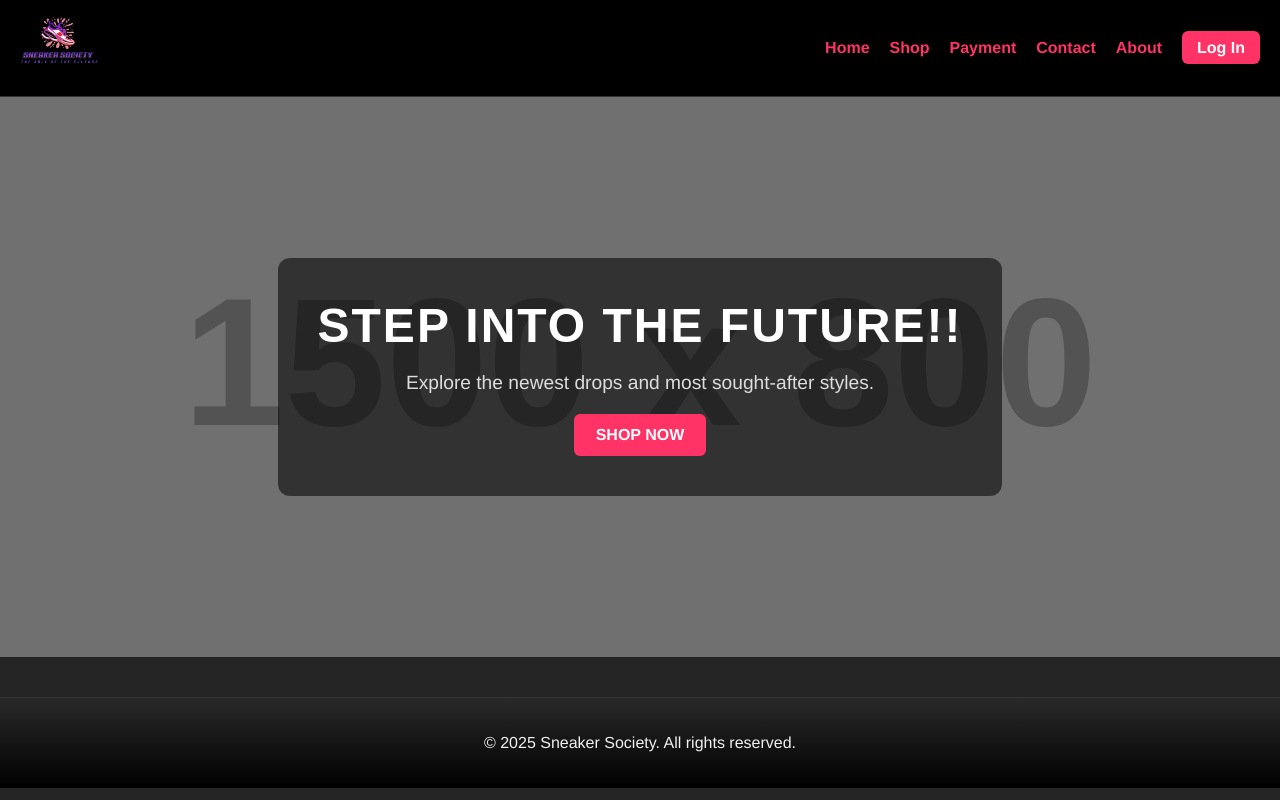
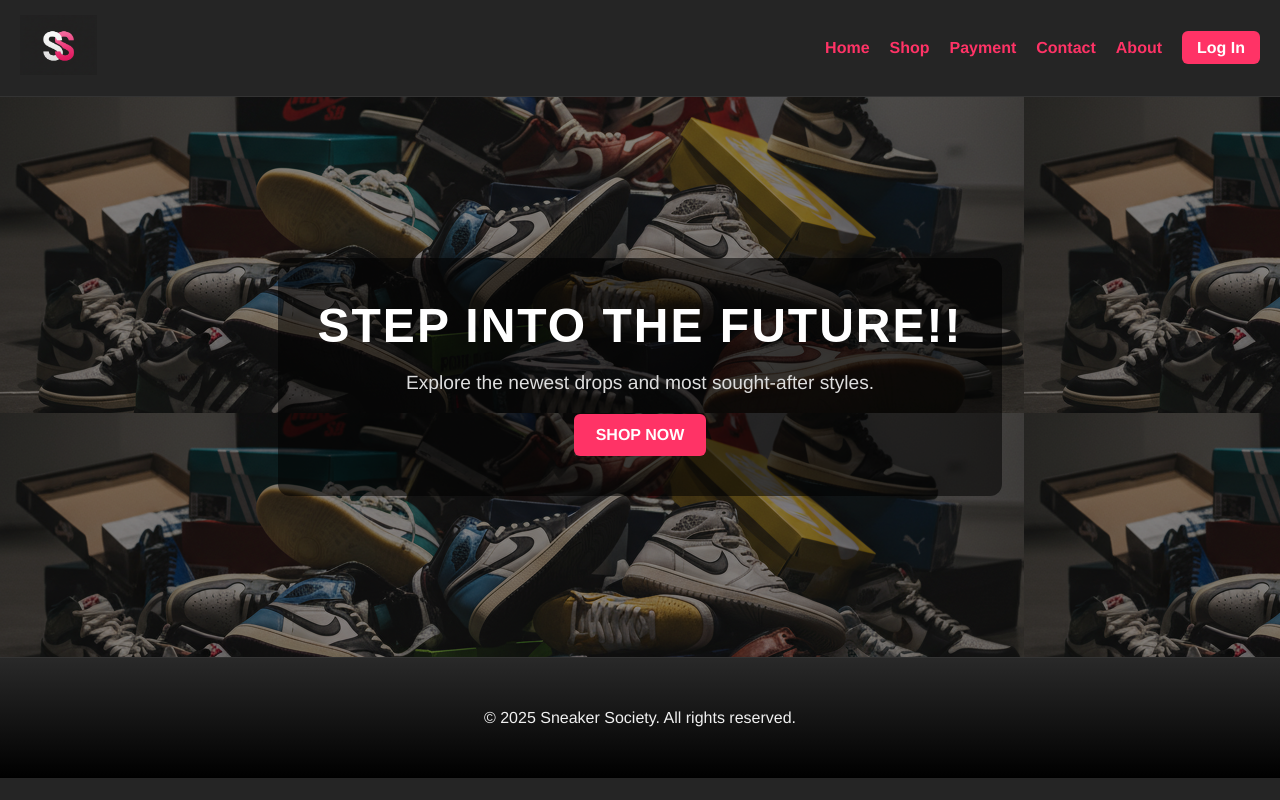
Before and after one commit to liBY900/WEDE502-PART-1, a plain HTML site: page sneakerhome.html in a window 1280 px wide. Drawn offline with Linux system fonts and the light colour scheme; placeholder pictures from the web are drawn by us.

```diff
--- a/sneakerhome.html
+++ b/sneakerhome.html
@@ -12,8 +12,7 @@
     .hero {
       position: relative;
       height: 65vh;
-      background: url("https://via.placeholder.com/1500x800/111/f0f0f0?text=New+Releases+Banner")
-        no-repeat center center / cover;
+      background: url(FreePik.png);
       display: flex;
       justify-content: center;
       align-items: center;
@@ -85,7 +84,7 @@
   <header>
     <div class="logo">
       <a href="sneakerhome.html">
-        <img src="logo12.png" alt="Sneaker Society Logo" style="height: 60px" />
+        <img src="SS.png" alt="Sneaker Society Logo" style="height: 60px" />
       </a>
     </div>
 
--- a/style.css
+++ b/style.css
@@ -46,7 +46,7 @@
 
 /* HEADER */
 header {
-  background-color: #000;
+   background: linear-gradient(to bottom, var(#000, var(--secondary-bg)));
   padding: 15px 20px;
   display: flex;
   justify-content: space-between;
@@ -81,9 +81,11 @@
 footer {
   background: linear-gradient(to bottom, var(--secondary-bg), #000);
   text-align: center;
-  padding: 20px;
-  margin-top: 40px;
+  padding: 35px;
+  margin-top: 0px;
   border-top: 1px solid #333;
+  margin-bottom: 0px;
+
 }
 
 /* MEDIA QUERIES */
```
Also changed, not shown: FreePik.png (added), SS.png (added).
